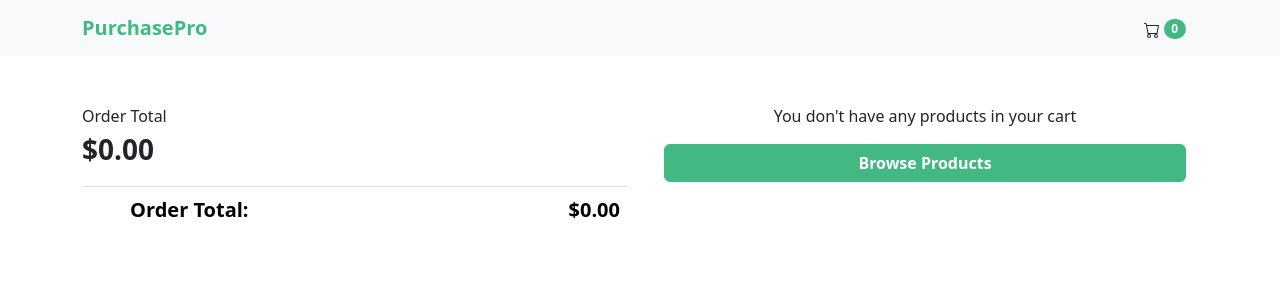
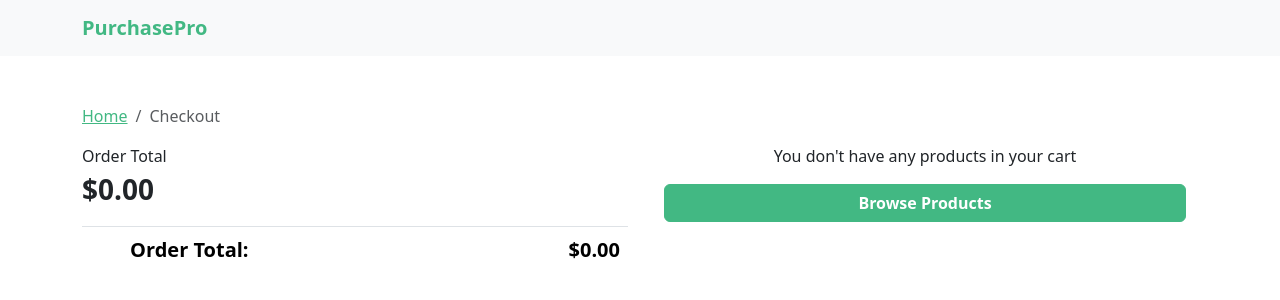
Before and after one commit to dthrllnrs/ecommerce-vue, a Vue app: page /checkout in a window 1280 px wide. Shown: the top 300 px of the page. Built offline with nearby package versions, Linux system fonts and the light colour scheme.

Commit message:
nginx conf

```diff
--- a/src/assets/main.scss
+++ b/src/assets/main.scss
@@ -22,6 +22,7 @@ $custom-theme-colors:map-merge($theme-colors, (
 @import "../../node_modules/bootstrap/scss/buttons";
 @import "../../node_modules/bootstrap/scss/tables";
 @import "../../node_modules/bootstrap/scss/forms";
+@import "../../node_modules/bootstrap/scss/breadcrumb";
 @import "../../node_modules/bootstrap/scss/navbar";
 @import "../../node_modules/bootstrap/scss/utilities";
 
--- a/src/components/parts/TheNavbar.vue
+++ b/src/components/parts/TheNavbar.vue
@@ -2,7 +2,7 @@
   <nav class="navbar bg-body-tertiary">
     <div class="container">
       <router-link to="/" class="navbar-brand text-primary fw-bold">PurchasePro</router-link>
-      <CartButton />
+      <CartButton v-if="$route.name !== 'checkout page'"/>
     </div>
   </nav>
 </template>
--- a/src/pages/CheckoutPage.vue
+++ b/src/pages/CheckoutPage.vue
@@ -1,4 +1,10 @@
 <template>
+  <nav aria-label="breadcrumb mb-5">
+    <ol class="breadcrumb">
+      <li class="breadcrumb-item"><router-link to="/">Home</router-link></li>
+      <li class="breadcrumb-item active" aria-current="page">Checkout</li>
+    </ol>
+  </nav>
   <div class="row">
     <div class="col-12 col-md-6">
       <div class="grand-total mb-3">
@@ -59,9 +65,7 @@
             <label for="email">Email</label>
             <input v-model="customer.email" required type="email" placeholder="Email" name="email" id="email" class="form-control">
           </div>
-          <template>
-            <span class="text-danger d-block mb-3" v-if="apiError">Uncaught server error</span>
-          </template>
+          <span class="text-danger d-block mb-3" v-if="apiError">Uncaught server error</span>
           <span class="text-primary d-block mb-3" v-if="apiSuccess">Order successful. Redirecting...</span>
           <button v-else class="btn btn-primary fw-bold text-white w-100" type="submit" :disabled="loading">{{ loading ? 'Loading...' : 'Checkout' }}</button>
         </form>
```
Also changed, not shown: 2 other files (tests, documents, lock files or other folders).
